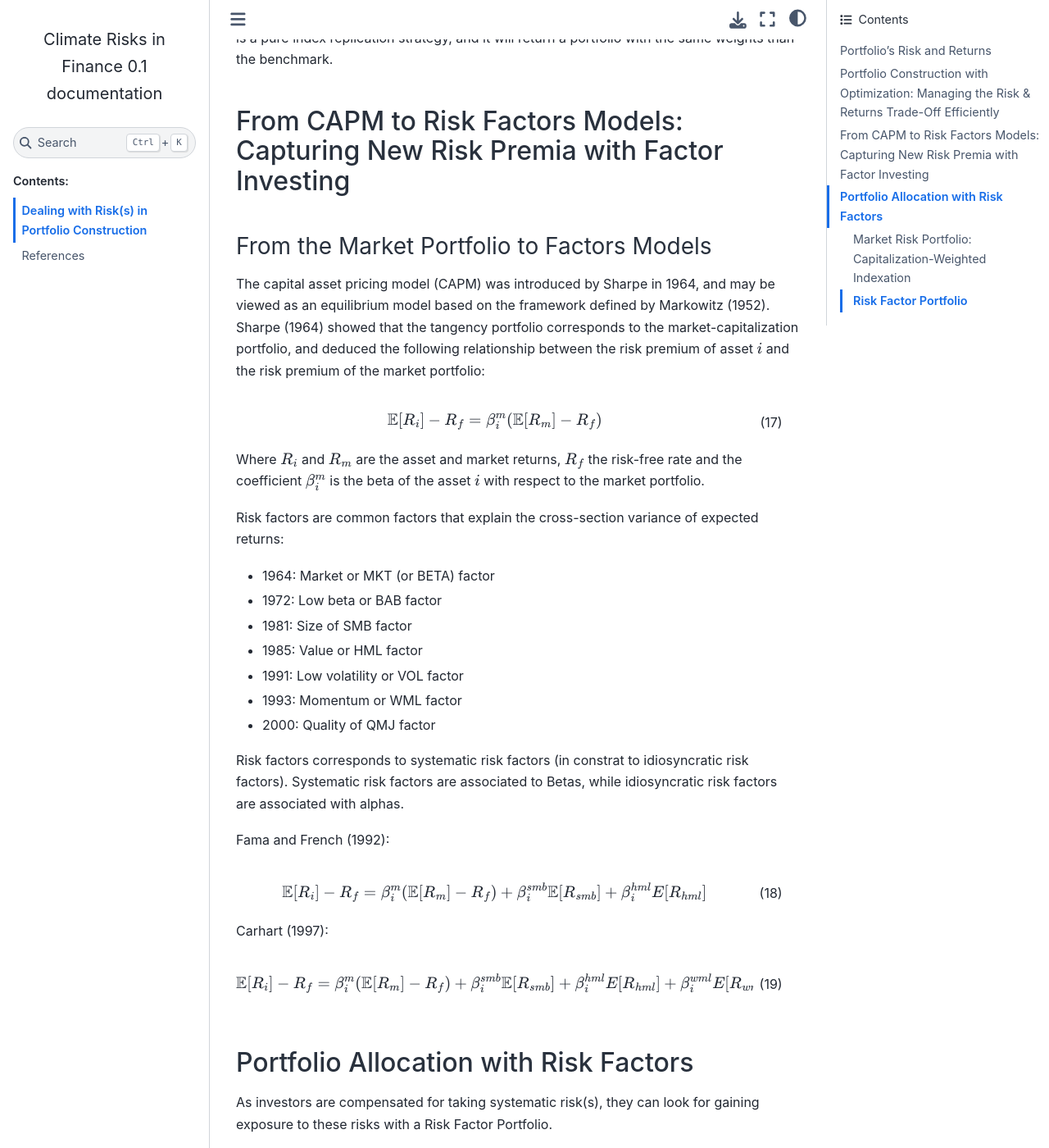
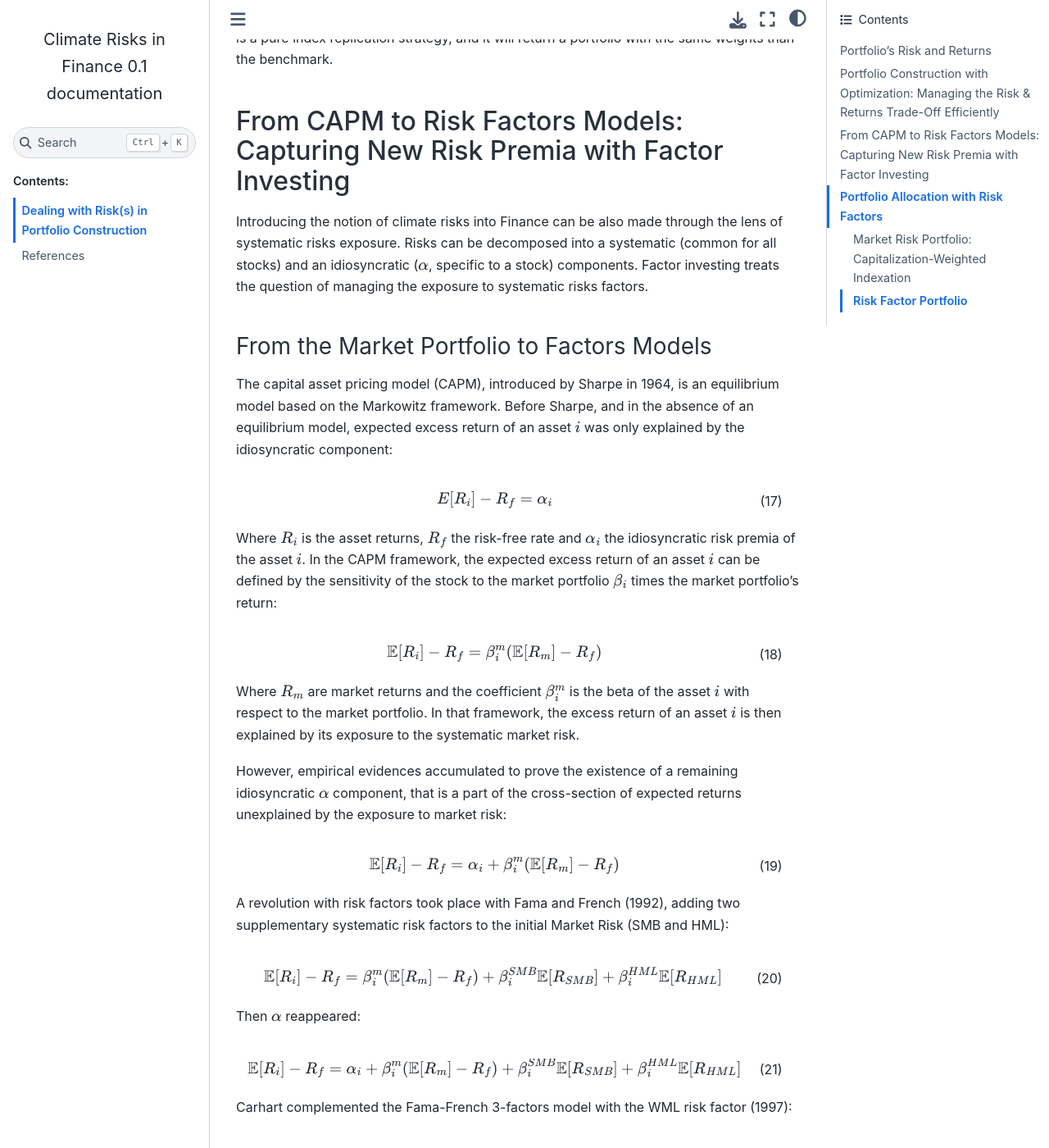
Before and after one commit to tlorans/ClimateRisks, a Sphinx documentation site: the page built from docs/source/dealingwithrisk.md, in a window 1280 px wide and 1400 px high, scrolled down 10293 px. Shown: the whole window at 82% size. Built offline with Sphinx 7.4.7 and the Sphinx Book theme 1.1.4, drawn with Linux system fonts in a browser that asks for light colours; cross-references to code outside the pages are shown as plain code; some of the changed text lies outside the part shown.

Commit message:
from capm to factors model ok

```diff
--- a/docs/source/dealingwithrisk.md
+++ b/docs/source/dealingwithrisk.md
@@ -418,39 +418,54 @@ Once instantiated, an object of class `IndexReplication` will return a `Portfoli
 
 ## From CAPM to Risk Factors Models: Capturing New Risk Premia with Factor Investing
 
+Introducing the notion of climate risks into Finance can be also made through the lens of systematic risks exposure. Risks can be decomposed into a systematic (common for all stocks) and an idiosyncratic ($\alpha$, specific to a stock) components. Factor investing treats the question of managing the exposure to systematic risks factors.
+
 ### From the Market Portfolio to Factors Models
 
-The capital asset pricing model (CAPM) was introduced by Sharpe in 1964, and may be viewed as an equilibrium model based on the framework defined by Markowitz (1952). Sharpe (1964) showed that the tangency portfolio corresponds to the market-capitalization portfolio, and deduced the following relationship between the risk premium of asset $i$ and the risk premium of the market portfolio:
+The capital asset pricing model (CAPM), introduced by Sharpe in 1964, is an equilibrium model based on the Markowitz framework. Before Sharpe, and in the absence of an equilibrium model, expected excess return of an asset $i$ was only explained by the idiosyncratic component:
+
+\begin{equation}
+E[R_i] - R_f = \alpha_i
+\end{equation}
+
+Where $R_i$ is the asset returns, $R_f$ the risk-free rate and $\alpha_i$ the idiosyncratic risk premia of the asset $i$.
+In the CAPM framework, the expected excess return of an asset $i$ can be defined by the sensitivity of the stock to the market portfolio $\beta_i$ times the market portfolio's return:
 
 \begin{equation}
 \mathbb{E}[R_i] - R_f = \beta^m_i(\mathbb{E}[R_m] - R_f)
 \end{equation}
 
+Where $R_m$ are market returns and the coefficient $\beta^m_i$ is the beta of the asset $i$ with respect to the market portfolio. In that framework, the excess return of an asset $i$ is then explained by its exposure to the systematic market risk.
 
-Where $R_i$ and $R_m$ are the asset and market returns, $R_f$ the risk-free rate and the coefficient $\beta^m_i$ is the beta of the asset $i$ with respect to the market portfolio.
+However, empirical evidences accumulated to prove the existence of a remaining idiosyncratic $\alpha$ component, that is a part of the cross-section of expected returns unexplained by the exposure to market risk:
 
-Risk factors are common factors that explain the cross-section variance of expected returns:
-
-- 1964: Market or MKT (or BETA) factor
-- 1972: Low beta or BAB factor
-- 1981: Size of SMB factor
-- 1985: Value or HML factor
-- 1991: Low volatility or VOL factor
-- 1993: Momentum or WML factor
-- 2000: Quality of QMJ factor
-
-Risk factors corresponds to systematic risk factors (in constrat to idiosyncratic risk factors). Systematic risk factors are associated to Betas, while idiosyncratic risk factors are associated with alphas.
-
-
-Fama and French (1992):
 \begin{equation}
-\mathbb{E}[R_i] - R_f = \beta^m_i(\mathbb{E}[R_m] - R_f) + \beta^{smb}_i \mathbb{E}[R_{smb}] + \beta_i^{hml}{E}[R_{hml}]
+\mathbb{E}[R_i] - R_f = \alpha_i + \beta^m_i(\mathbb{E}[R_m] - R_f)
 \end{equation}
 
-Carhart (1997):
+A revolution with risk factors took place with Fama and French (1992), adding two supplementary systematic risk factors to the initial Market Risk (SMB and HML):
+
+\begin{equation}
+\mathbb{E}[R_i] - R_f = \beta^m_i(\mathbb{E}[R_m] - R_f) + \beta^{SMB}_i \mathbb{E}[R_{SMB}] + \beta^{HML}_i \mathbb{E}[R_{HML}]
+\end{equation}
+
+Then $\alpha$ reappeared:
+
+\begin{equation}
+\mathbb{E}[R_i] - R_f = \alpha_i + \beta^m_i(\mathbb{E}[R_m] - R_f) + \beta^{SMB}_i \mathbb{E}[R_{SMB}] + \beta^{HML}_i \mathbb{E}[R_{HML}]
+\end{equation}
+
+Carhart complemented the Fama-French 3-factors model with the WML risk factor (1997):
 \begin{equation}
 \mathbb{E}[R_i] - R_f = \beta^m_i(\mathbb{E}[R_m] - R_f) + \beta^{smb}_i \mathbb{E}[R_{smb}] + \beta_i^{hml}{E}[R_{hml}] + \beta_i^{wml}{E}[R_{wml}]
 \end{equation}
+
+And $\alpha$ reappeared again...
+\begin{equation}
+\mathbb{E}[R_i] - R_f = \alpha_i + \beta^m_i(\mathbb{E}[R_m] - R_f) + \beta^{smb}_i \mathbb{E}[R_{smb}] + \beta_i^{hml}{E}[R_{hml}] + \beta_i^{wml}{E}[R_{wml}]
+\end{equation}
+
+### Betas
 
 ## Portfolio Allocation with Risk Factors
 
```
Also changed, not shown: 6 other files.
